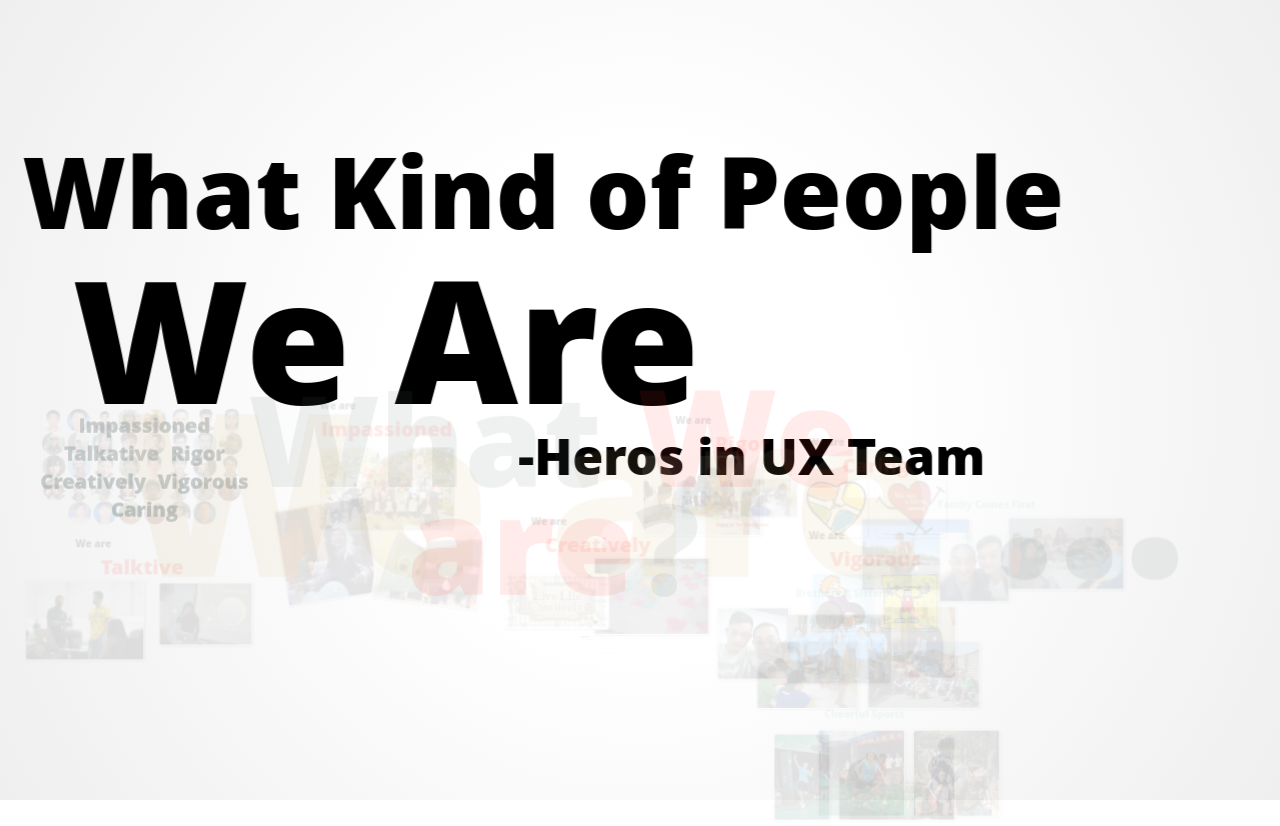
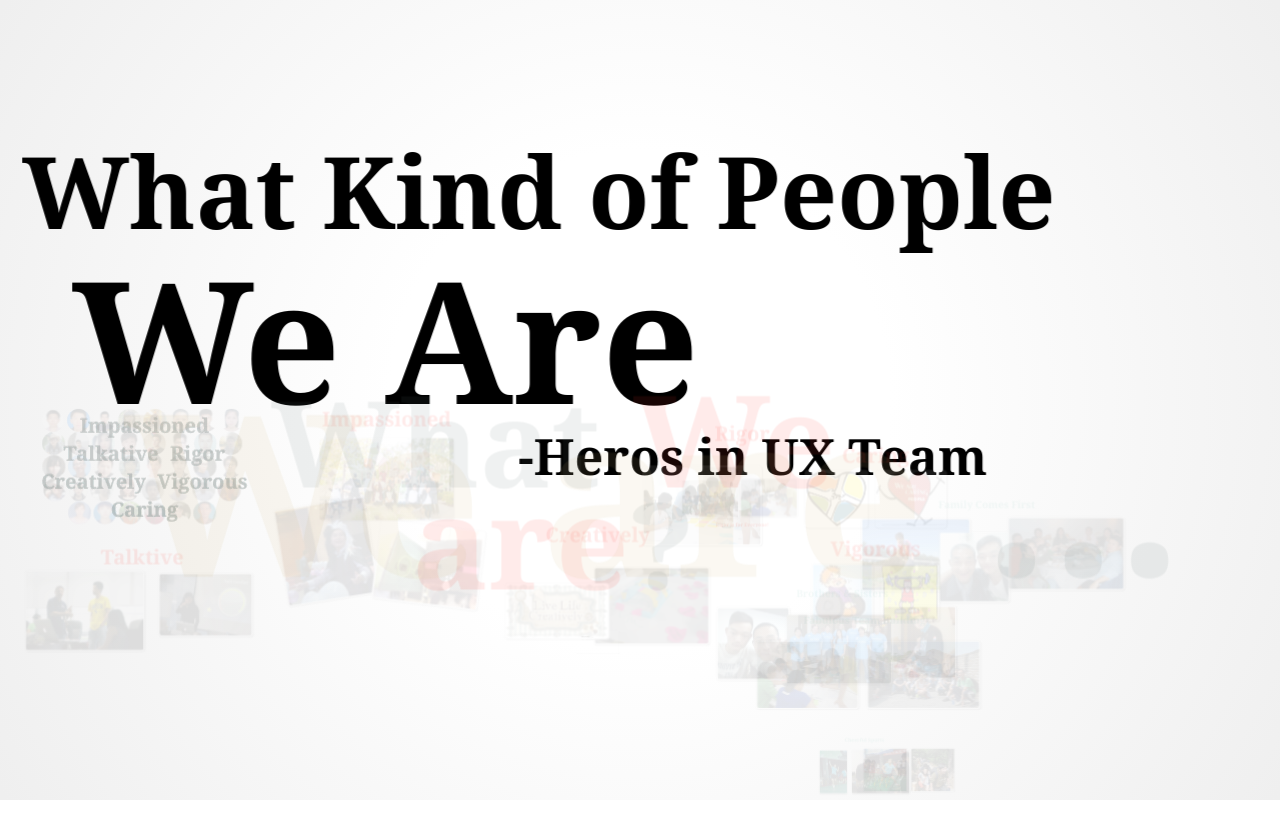
Before and after one commit to JulianYeoh/WhatWeAre, a plain HTML site: page index.html in a window 1280 px wide. Shown: the top 826 px of the page. After the commit the page ends 800 px from the top, so only its background shows below. Drawn offline with Linux system fonts and the light colour scheme.

Commit message:
V2.02
Did a little change

```diff
--- a/css/style.css
+++ b/css/style.css
@@ -1,5 +1,5 @@
 html { overflow: hidden; }
-body { font-family: 'Open Sans', sans-serif; line-height: .8; font-size: 45px; }
+body { font-family: 'PT Serif', georgia, serif; line-height: .8; font-size: 45px; }
 
 .background {
     position: fixed;
@@ -92,7 +92,7 @@ blockquote .author {
 }
 
 #users {
-
+    background: #FFF transparent;
 }
 
 #users img{
--- a/index.html
+++ b/index.html
@@ -91,7 +91,7 @@
         </div>
 
          <div id="impassioned" class="step" data-x="-600" data-y="900" data-scale="1">
-            <div class="bold left">We are</div>
+            <!-- <div class="bold left">We are</div> -->
             <div class="big bold"><span>impassioned</span></div>
             <img class="photo photo1" src="image/impassioned1.jpg"/>
         </div>
@@ -115,7 +115,7 @@
         </div>
 
         <div id="talktive" class="step" data-x="-1700" data-y="1500" data-scale="1">
-            <div class="bold left">We are</div>
+            <!-- <div class="bold left">We are</div> -->
             <div class="big bold"><span>talktive</span></div>
             <img src="image/talktive1.jpg">
             <img class="img1" src="image/talktive2.jpg">
@@ -135,7 +135,7 @@
         </div>
 
         <div id="rigor" class="step" data-x="1000" data-y="900" data-scale="1">
-            <div class="bold left">We are</div>
+            <!-- <div class="bold left">We are</div> -->
             <div class="big bold"><span>rigor</span></div>
             <img class="photo photo1" src="image/rigor1.jpg"/>
         </div>
@@ -160,7 +160,7 @@
         </div>
 
         <div id="creatively" class="step" data-x="350" data-y="1400" data-scale="1">
-            <div class="bold left">We are</div>
+            <!-- <div class="bold left">We are</div> -->
             <div class="big bold"><span>creatively</span></div>
             <img class="photo photo1" src="image/creatively1.jpg"/>
             <img class="photo photo2" src="image/creatively2.jpg"/>
@@ -184,7 +184,7 @@
         </div>
 
         <div id="vigor" class="step" data-x="1600" data-y="1470" data-scale="1">
-            <div class="bold left">We are</div>
+            <!-- <div class="bold left">We are</div> -->
             <div class="big bold"><span> vigorous</span></div>
             <img class="photo photo1" src="image/vigor1.jpg"/>
             <img class="photo photo2" src="image/vigor2.jpg"/>
@@ -198,7 +198,7 @@
             </div>
         </div>
 
-        <div id="vigorSubitem2" class="step" data-x="1550" data-y="2250" data-scale="1">
+        <div id="vigorSubitem2" class="step" data-x="1550" data-y="2250" data-scale=".5">
             <div class="big bold subTitle">cheerful sports</div>
             <div id="vigorImg">
                 <img  class="photo photo5" src="image/vigor5.jpg">
@@ -206,7 +206,7 @@
             </div>
         </div>
 
-        <div id="vigorSubitem3" class="step" data-x="1750" data-y="2250" data-scale="1">
+        <div id="vigorSubitem3" class="step" data-x="1750" data-y="2250" data-scale=".5">
             <div id="vigorImg">
                 <img  class="photo photo7" src="image/vigor7.jpg">
                 <img  class="photo photo8" src="image/vigor8.jpg">
@@ -227,7 +227,7 @@
         </div>
 
         <div id="care" class="step" data-x="1600" data-y="1050" data-scale="1">
-            <div class="bold left">We are</div>
+            <!-- <div class="bold left">We are</div> -->
             <div class="big bold"><span> caring</span></div>
             <img class="photo photo7" src="image/care7.jpg"/>
             <img class="photo photo8" src="image/care8.jpg"/>
@@ -251,7 +251,7 @@
             </div>
         </div>
 
-        <div id="whatWeAre" class="step" data-x="150" data-y="1000" data-scale="3.8">
+        <div id="whatWeAre" class="step" data-x="150" data-y="1000" data-scale="3.6">
             <div class=" bold">What<span> We are</span>?</div>
         </div>
 
@@ -263,7 +263,10 @@
     <script src="js/jquery.min.js"></script>
     <script src="js/impress.js"></script>
     <script type="text/javascript">
-        $('#users img').addClass('animated bounceInRight');
+        $(window).ready(function() {
+            $('#users img').addClass('animated fadeIn');
+
+        });
     </script>
 
 </body>
```
